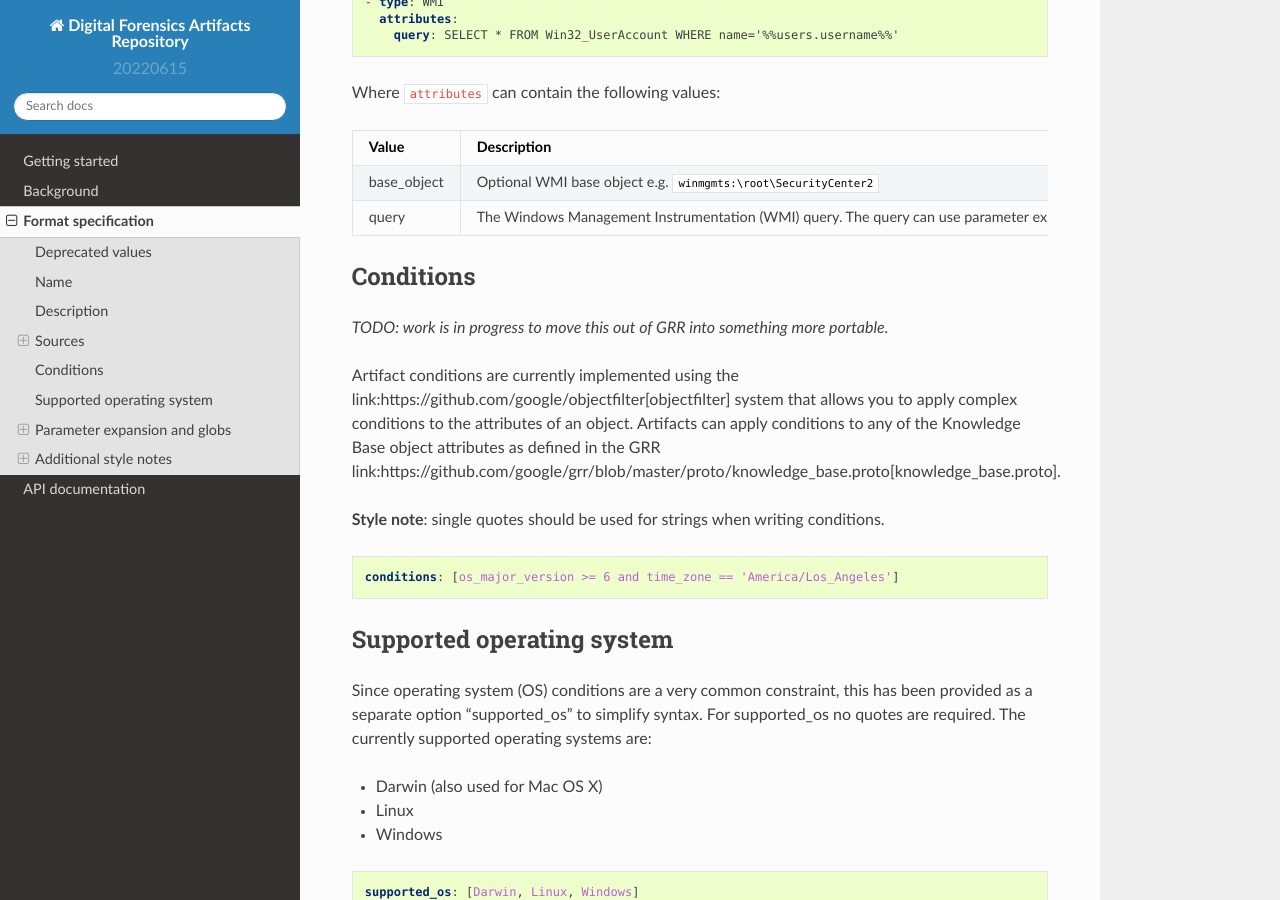
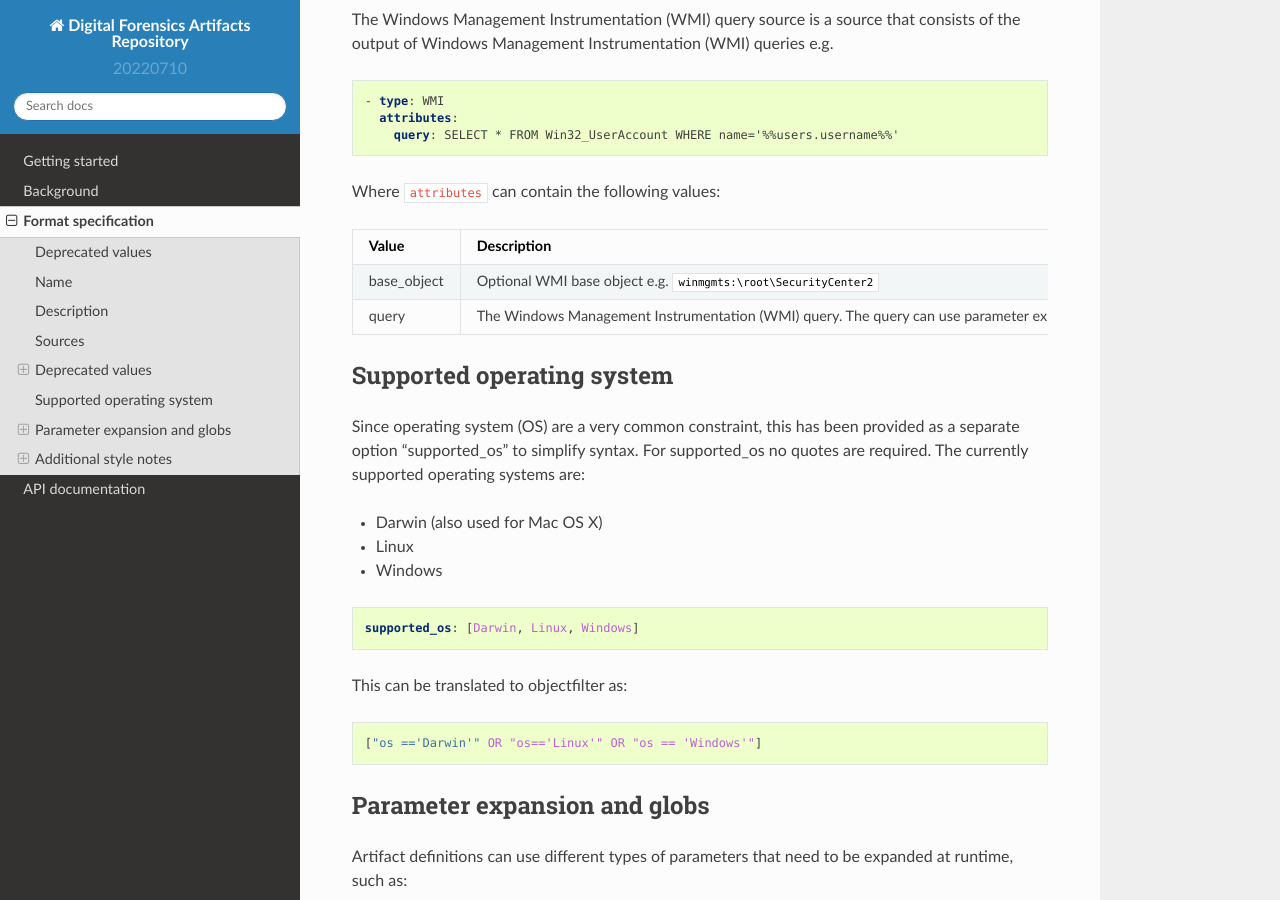
Before and after one commit to ForensicArtifacts/artifacts, a Sphinx documentation site: the page built from docs/sources/Format-specification.md, in a window 1280 px wide and 900 px high, scrolled down 6067 px. Built offline with Sphinx 7.4.7 and the Read the Docs theme 2.0.0, drawn with Linux system fonts in a browser that asks for light colours; some of the changed text lies outside the part shown.

Commit message:
Removed support for conditions (#515)

````diff
--- a/artifacts/__init__.py
+++ b/artifacts/__init__.py
@@ -1,4 +1,4 @@
 # -*- coding: utf-8 -*-
 """ForensicArtifacts.com Artifact Repository."""
 
-__version__ = '20220615'
+__version__ = '20220710'
--- a/docs/sources/Format-specification.md
+++ b/docs/sources/Format-specification.md
@@ -10,7 +10,6 @@ doc: Windows System Event log for Vista or later systems.
 sources:
 - type: FILE
   attributes: {paths: ['%%environ_systemroot%%\System32\winevt\Logs\System.evtx']}
-conditions: [os_major_version >= 6]
 supported_os: [Windows]
 urls: ['https://artifacts-kb.readthedocs.io/en/latest/sources/windows/EventLog.html']
 ```
@@ -20,7 +19,6 @@ The artifact definition can have the following values:
 Value | Description
 --- | ---
 aliases | Optional list of alternate names to identify the artifact definition. Also see: See section: [Name](#name).
-conditions | Optional list of conditions that describe when the artifact definition should apply. See section: [Conditions](#conditions).
 doc | The description (or documentation). A human readable string that describes the artifact definition. See section: [Description](#description).
 name | The name. An unique string that identifies the artifact definition. See section: [Name](#name).
 provides | Optional list of *TODO*
@@ -32,6 +30,7 @@ urls | Optional list of URLs with more contextual information. Ideally the artif
 
 Value | Description
 --- | ---
+conditions | Optional list of conditions that describe when the artifact definition should apply. Note that conditions have been deprecated as of version 20220710.
 labels | Optional list of predefined labels. Note that labels have been deprecated as of version 20220311.
 
 ## Name
@@ -129,8 +128,13 @@ Value | Description
 --- | ---
 attributes | A dictionary of keyword attributes specific to the type of source definition.
 type | The source type.
-conditions | Optional list of conditions to when the artifact definition should apply. See section: [Conditions](#conditions).
 supported_os | Optional list that indicates which operating systems the artifact definition applies to. See section: [Supported operating system](#supported-operating-system).
+
+## Deprecated values
+
+Value | Description
+--- | ---
+conditions | Optional list of conditions to when the artifact definition should apply. See section: Note that conditions have been deprecated as of version 20220710.
 
 ### Source types
 
@@ -276,28 +280,11 @@ Value | Description
 base_object | Optional WMI base object e.g. `winmgmts:\root\SecurityCenter2`
 query | The Windows Management Instrumentation (WMI) query. The query can use parameter expansion e.g. `%%users.username%%`. See section: [Parameter expansion and globs](parameter-expansion-and-globs).
 
-## Conditions
-
-*TODO: work is in progress to move this out of GRR into something more portable.*
-
-Artifact conditions are currently implemented using the
-link:https://github.com/google/objectfilter[objectfilter] system that allows
-you to apply complex conditions to the attributes of an object. Artifacts can
-apply conditions to any of the Knowledge Base object attributes as defined in
-the GRR link:https://github.com/google/grr/blob/master/proto/knowledge_base.proto[knowledge_base.proto].
-
-**Style note**: single quotes should be used for strings when writing conditions.
-
-```yaml
-conditions: [os_major_version >= 6 and time_zone == 'America/Los_Angeles']
-```
-
 ## Supported operating system
 
-Since operating system (OS) conditions are a very common constraint, this has
-been provided as a separate option "supported_os" to simplify syntax. For
-supported_os no quotes are required. The currently supported operating systems
-are:
+Since operating system (OS) are a very common constraint, this has been provided
+as a separate option "supported_os" to simplify syntax. For supported_os no
+quotes are required. The currently supported operating systems are:
 
 * Darwin (also used for Mac OS X)
 * Linux
@@ -461,8 +448,8 @@ content_regex_list: ["^%%users.username%%:[^:]*\n"]
 ### Minimize the number of definitions by using multiple sources
 
 To minimize the number of artifacts in the list, combine them using the
-supported_os and conditions attributes where it makes sense. e.g. rather than
-having FirefoxHistoryWindows, FirefoxHistoryLinux, FirefoxHistoryDarwin, do:
+supported_os attributes where it makes sense. e.g. rather than having
+FirefoxHistoryWindows, FirefoxHistoryLinux, FirefoxHistoryDarwin, do:
 
 ```yaml
 name: FirefoxHistory
````
Also changed, not shown: docs/sources/background/Stats.md (+8 -8 lines), 10 other files.
